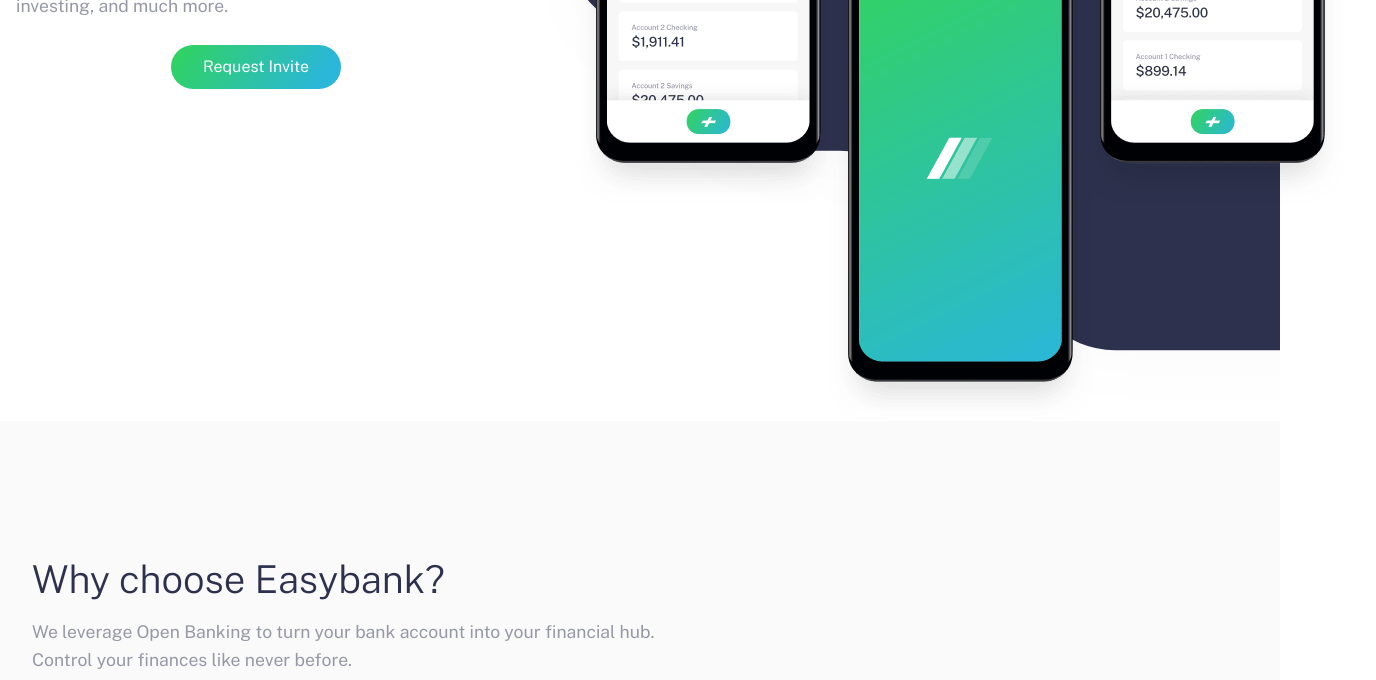
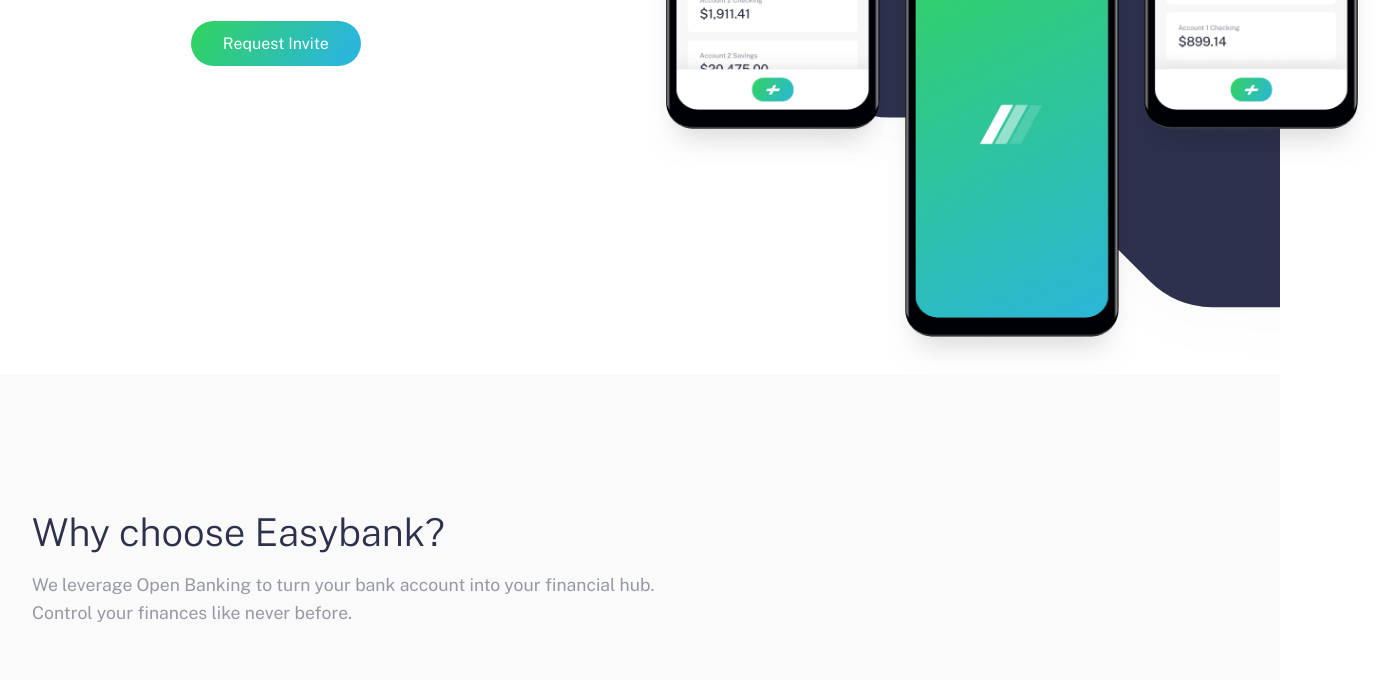
Before and after one commit to FluffyKas/easybank-landing-page, a plain HTML site: page index.html in a window 1280 px wide. Shown: the part 518-1198 px from the top of the page, 1376 px wide, since content can reach past the window. Drawn offline with nearby package versions, Linux system fonts and the light colour scheme.

Commit message:
Styling hero section

```diff
--- a/index.html
+++ b/index.html
@@ -53,6 +53,8 @@
 
     <section class="hero">
 
+      <div class="hero-wrapper">
+
       <figure class="hero-img-holder">
         <img src="images/image-mockups.png" class="hero-img" alt="">
       </figure>
@@ -61,6 +63,7 @@
         <h1 class="hero-title">Next generation digital banking</h1>
         <p class="hero-text">Take your financial life online. Your Easybank account will be a one-stop-shop for spending, saving, budgeting, investing, and much more.</p>
         <button class="btn hero-btn">Request Invite</button>
+      </div>
 
     </div>
 
@@ -204,6 +207,7 @@
       </ul>
     </div>
 
+    <div class="footer-menu-wrapper">
     <ul class="footer-menu">
       <li> <a href="#">About Us</a></li>
       <li><a href="#">Contact</a></li>
@@ -214,7 +218,7 @@
       <li><a href="#">Support</a></li>
       <li><a href="#">Privacy Policy</a></li>
     </ul>
-
+  </div>
 
     <div class="footer-wrapper-right">
       <button class="btn footer-btn">Request Invite</button>
--- a/styles.css
+++ b/styles.css
@@ -403,7 +403,20 @@ footer ul {
   display: inline-block;
 }
 
+/* HERO */
+
 .hero {
+  background: url(images/bg-intro-desktop.svg);
+  background-size: contain;
+  background-repeat: no-repeat;
+  background-position: 50vw 0vh;
+  position: relative;
+  z-index: -10;
+}
+
+.hero-wrapper {
+  max-width: 76rem;
+  margin: 0 auto;
   display: flex;
   align-items: center;
   justify-content: space-between;
@@ -415,14 +428,12 @@ footer ul {
 }
 
 .hero-img-holder {
-  background: url(images/bg-intro-desktop.svg);
-  background-size: cover;
-  background-repeat: no-repeat;
+  background: none;
   order: 2;
 }
 
 .hero-img {
-  transform: translateX(4rem);
+  transform: translateX(8rem);
 }
 
 .easybank-options-wrapper {
@@ -452,9 +463,15 @@ footer ul {
 .footer-outer-wrapper {
   display: flex;
   flex-direction: row;
-  justify-content: space-between;
+  justify-content: space-evenly;
   width: 100%;
   max-width: 76rem;
+}
+
+.footer-menu-wrapper {
+  display: flex;
+  flex: 0 1 25rem;
+  gap: 6rem;
 }
 
 .footer-menu {
```
